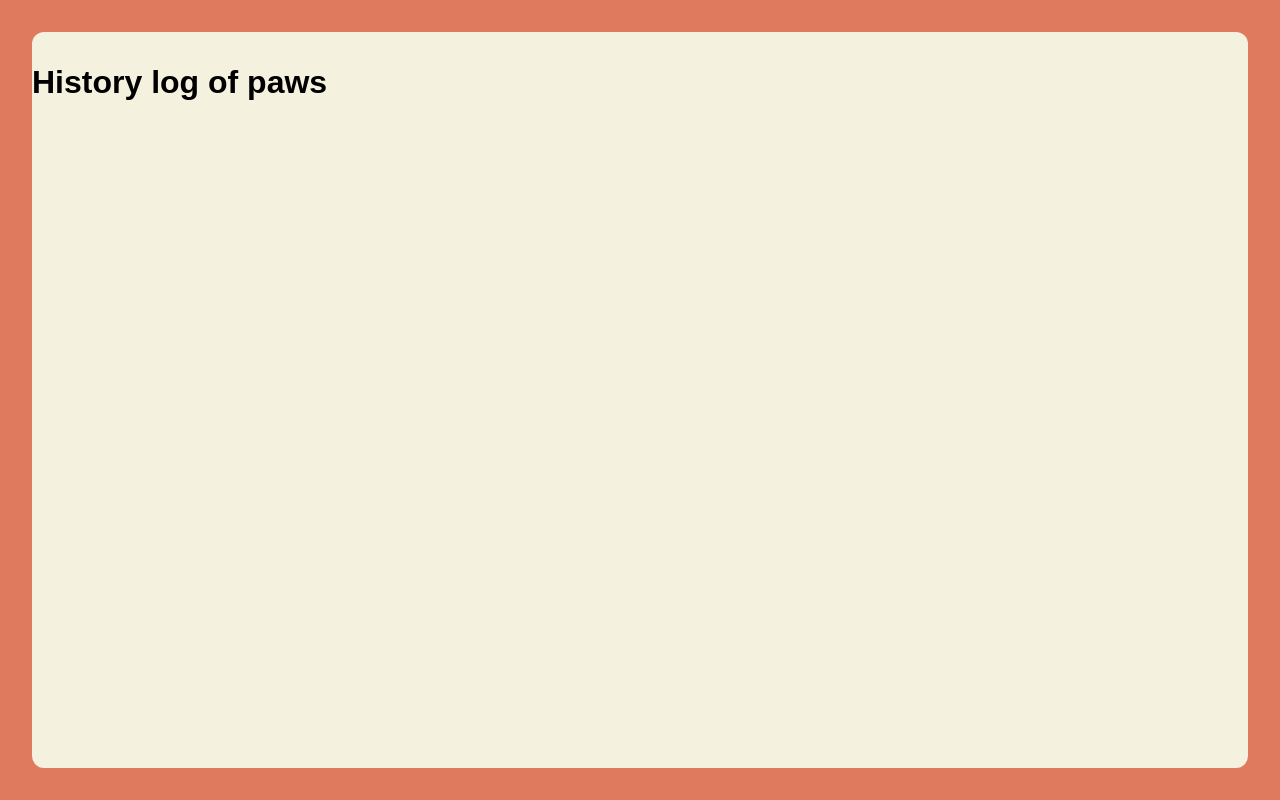
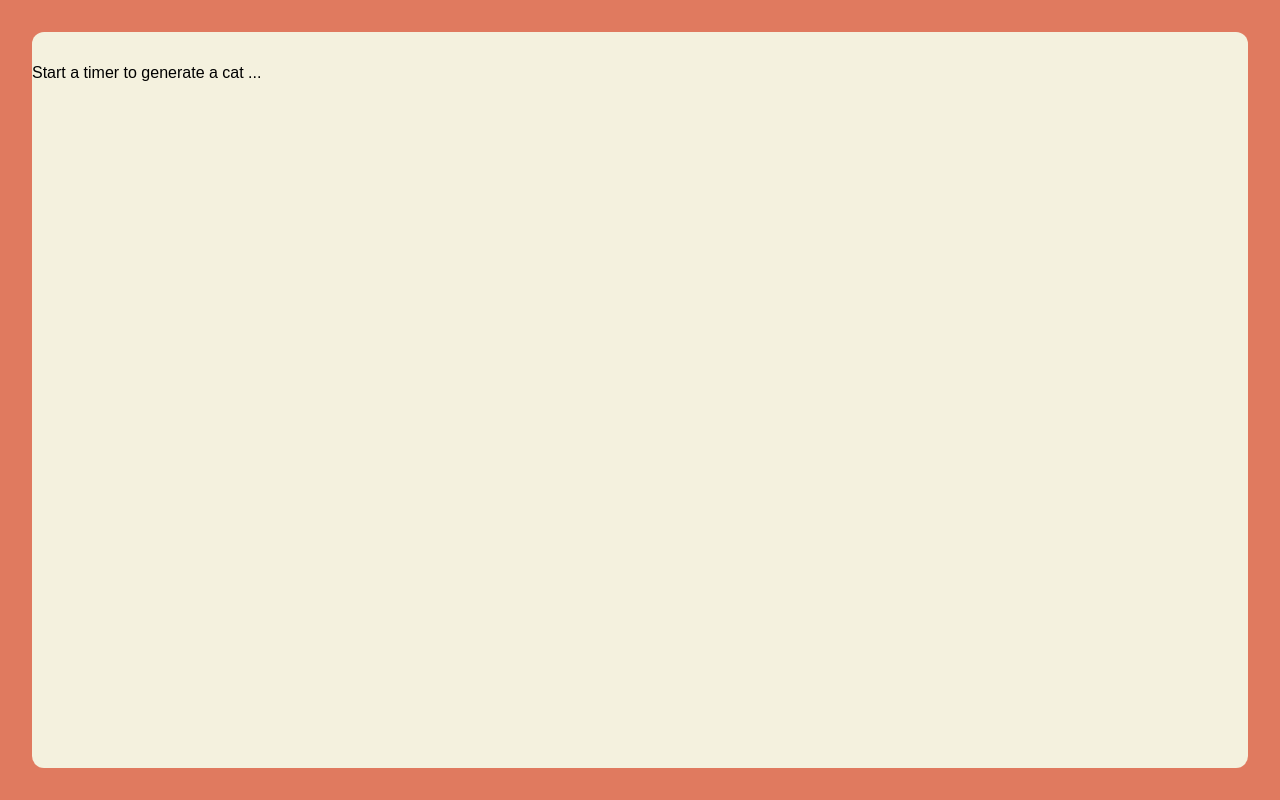
Before and after one commit to maysunktong/pomopaws, a Next.js app: page /stats in a window 1280 px wide. Built offline with nearby package versions, Linux system fonts and the light colour scheme; a web font is replaced by a local one.

Commit message:
Stickers finally show up in separate page yeahhh

```diff
--- a/src/app/globals.scss
+++ b/src/app/globals.scss
@@ -13,9 +13,8 @@ body {
   display: flex;
   flex-direction: column;
   background-color: $color-background-primary;
-  height: 100vh;
+  min-height: 100vh;
   padding: 2rem;
-  margin: 0;
   font-family: $font-capriola
 }
 
@@ -97,13 +96,6 @@ body {
 .cats-container {
   width: 100%;
   height: 95%;
-  background-image: url("/backgrounds/cattower.png");
-  background-size: contain;
-  background-repeat: no-repeat;
-  background-position: right;
-  display: flex;
-  justify-content: end;
-  align-items: flex-end;
 
   &__inner {
     padding: 3rem;
--- a/src/app/layout.tsx
+++ b/src/app/layout.tsx
@@ -2,6 +2,8 @@ import type { Metadata } from "next";
 import "./globals.scss";
 import Navigation from "../components/Navigation";
 import { UserProvider } from "../context/UserContext";
+import { CatsContextProvider } from "../context/CatsContext";
+import { StickerPickerProvider } from "../context/StickerPickerContext";
 
 export const metadata: Metadata = {
   title: "PomoPaws",
@@ -19,7 +21,11 @@ export default function RootLayout({
         <div className="content-wrapper">
           <UserProvider>
             <Navigation />
-            <div className="main-container">{children}</div>
+            <div className="main-container">
+              <CatsContextProvider>
+                <StickerPickerProvider>{children}</StickerPickerProvider>
+              </CatsContextProvider>
+            </div>
           </UserProvider>
         </div>
       </body>
--- a/src/app/stats/page.tsx
+++ b/src/app/stats/page.tsx
@@ -1,6 +1,6 @@
+import StickerLog from "../../components/StickerLog";
+
 const Log = () => {
-  return (
-    <h1>History log of paws</h1>
-  );
-}
+  return <StickerLog />;
+};
 export default Log;
--- a/src/components/CatsContainer/index.tsx
+++ b/src/components/StickerLog/index.tsx
@@ -2,12 +2,12 @@
 
 import { useCatsContext } from "../../context/CatsContext";
 
-const CatStickerContainer = () => {
+const StickerLog = () => {
   const { catStickers } = useCatsContext();
 
   return (
-    <div className="cats-container">
-      <div className="cats-container__inner">
+    <div>
+      <div>
         {catStickers.length > 0 ? (
           catStickers.map((sticker, index) => (
             <img
@@ -24,4 +24,4 @@ const CatStickerContainer = () => {
     </div>
   );
 };
-export default CatStickerContainer;
+export default StickerLog;
```
Also changed, not shown: src/app/page.tsx (+1 -9 lines).
